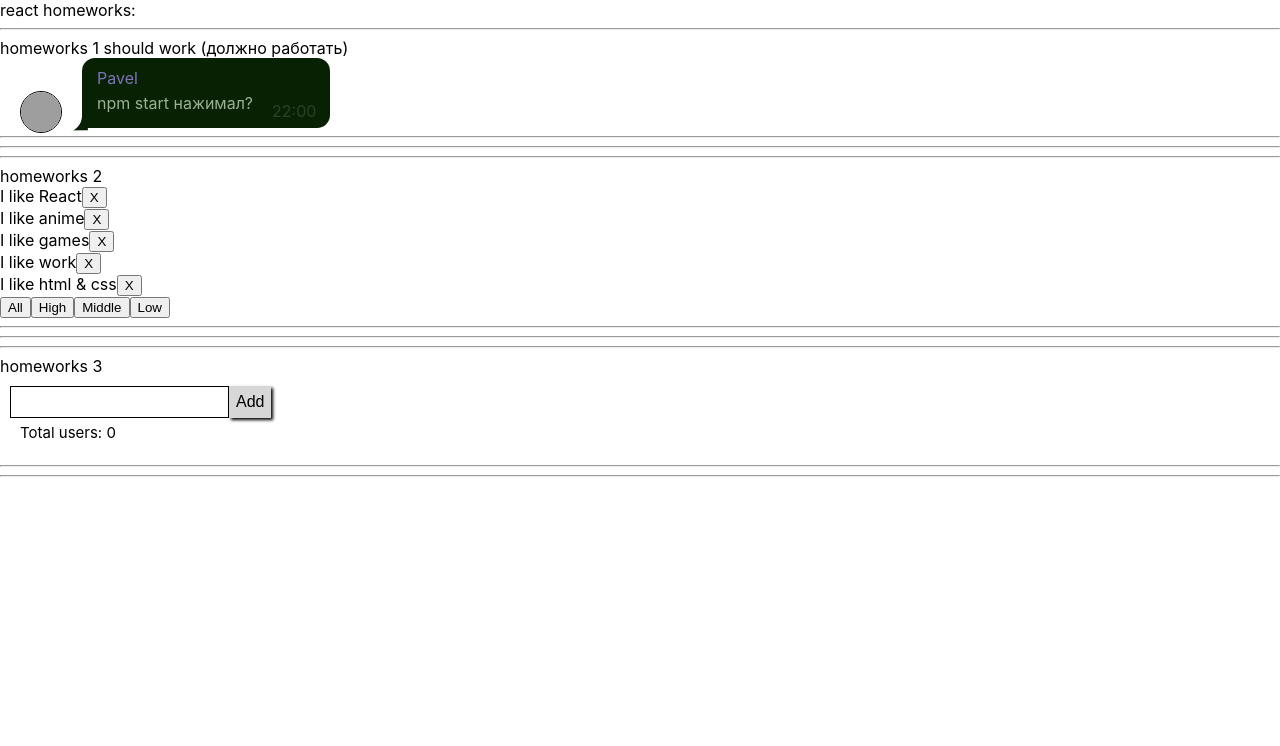
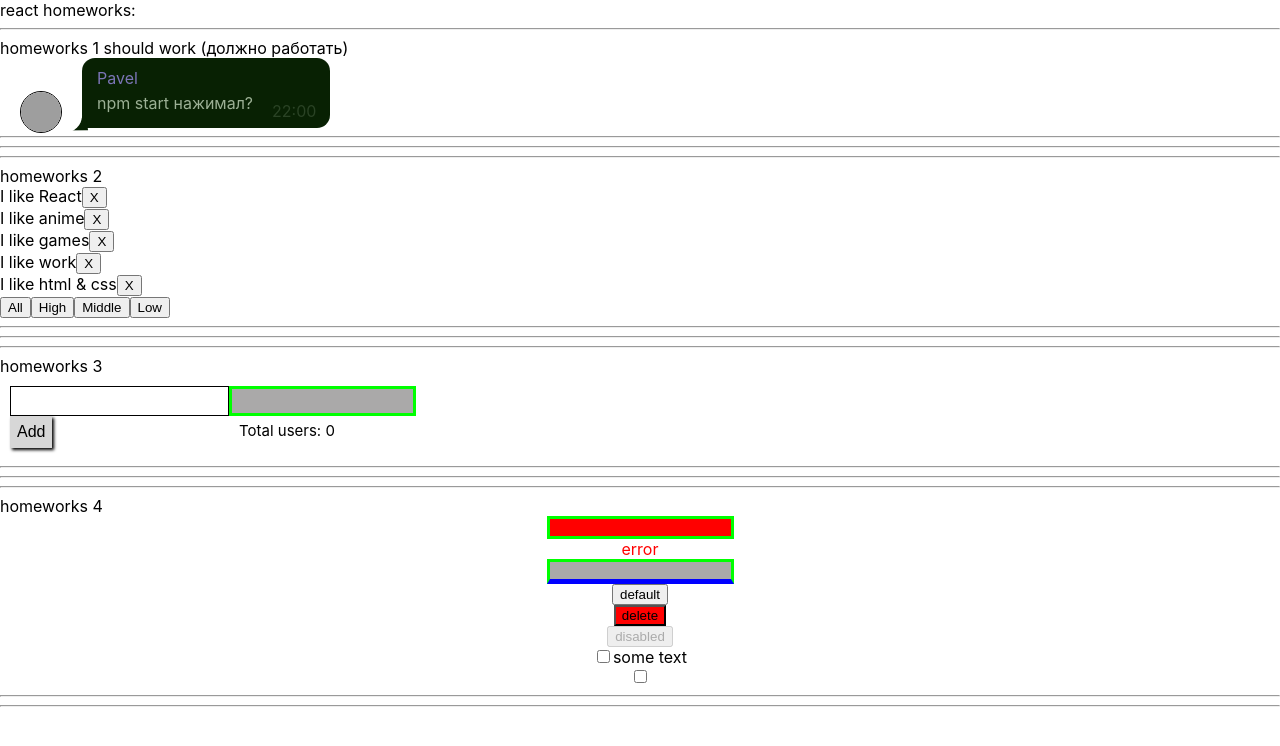
Before and after one commit to Lapa17/homeworks-lapa, a React (Create React App) app: page / in a window 1280 px wide. Shown: the top 746 px of the page. Built offline with nearby package versions, Linux system fonts and the light colour scheme; grey boxes are pictures that could not be loaded.

Commit message:
fixed bugs in hw4

```diff
--- a/src/p1-main/m1-ui/u1-app/App.tsx
+++ b/src/p1-main/m1-ui/u1-app/App.tsx
@@ -4,6 +4,7 @@ import HW1 from '../../../p2-homeworks/h1/HW1'
 import '../../../p2-homeworks/h1/Message.module.css'
 import HW2 from "../../../p2-homeworks/h2/HW2";
 import HW3 from '../../../p2-homeworks/h3/HW3';
+import HW4 from '../../../p2-homeworks/h4/HW4';
 
 function App() {
     return (
@@ -12,7 +13,7 @@ function App() {
             <HW1/>
             <HW2/>
             <HW3/>
-            {/*<HW4/>*/}
+            <HW4/>
             {/*<HW5/>*/}
 
         </div>
--- a/src/p2-homeworks/h3/Greeting.tsx
+++ b/src/p2-homeworks/h3/Greeting.tsx
@@ -1,4 +1,5 @@
 import React from 'react'
+import SuperInputText from '../h4/common/c1-SuperInputText/SuperInputText'
 import s from './Greeting.module.css'
 
 type GreetingPropsType = {
@@ -20,6 +21,7 @@ const Greeting: React.FC<GreetingPropsType> = (
     return (
         <div className={wrapperClass}>
             <input value={name} onChange={setNameCallback} className={inputClass}/>
+            <SuperInputText />
             <span className={errorClass}>{error}</span>
             <button onClick={addUser} className={s.addBtn}>Add</button>
             <span className={s.counter}>Total users: {totalUsers}</span>
--- a/src/p2-homeworks/h3/GreetingContainer.tsx
+++ b/src/p2-homeworks/h3/GreetingContainer.tsx
@@ -19,7 +19,8 @@ const GreetingContainer: React.FC<GreetingContainerPropsType> = ({users, addUser
     let newEror = error
 
     const setNameCallback = (e: any) => { // need to fix any
-        setName(e.currentTarget.value) // need to fix
+        setName(e.currentTarget.value)
+        setError('') // need to fix
     }
     const addUser = () => {
         if (name){
--- a/src/p2-homeworks/h4/common/c1-SuperInputText/SuperInputText.module.css
+++ b/src/p2-homeworks/h4/common/c1-SuperInputText/SuperInputText.module.css
@@ -1,6 +1,4 @@
-.superInput {
 
-}
 
 .errorInput {
     border: 3px solid lime;
@@ -10,3 +8,8 @@
 .error {
     color: red;
 }
+
+.superInput {
+    background: rgb(170, 169, 169);
+
+}
--- a/src/p2-homeworks/h4/common/c1-SuperInputText/SuperInputText.tsx
+++ b/src/p2-homeworks/h4/common/c1-SuperInputText/SuperInputText.tsx
@@ -39,8 +39,7 @@ const SuperInputText: React.FC<SuperInputTextPropsType> = (
     }
 
     const finalSpanClassName = `${s.error} ${spanClassName ? spanClassName : ''}`
-    const finalInputClassName = `${s.errorInput} ${className}` // need to fix with (?:) and s.superInput
-
+    const finalInputClassName = `${s.errorInput} ${className} ${!error ? s.superInput : ''}` // need to fix with (?:) and s.superInput
     return (
         <>
             <input
--- a/src/p2-homeworks/h4/common/c3-SuperCheckbox/SuperCheckbox.tsx
+++ b/src/p2-homeworks/h4/common/c3-SuperCheckbox/SuperCheckbox.tsx
@@ -20,7 +20,8 @@ const SuperCheckbox: React.FC<SuperCheckboxPropsType> = (
     }
 ) => {
     const onChangeCallback = (e: ChangeEvent<HTMLInputElement>) => {
-        // сделайте так чтоб работал onChange и onChangeChecked
+        onChange && onChange(e)
+        onChangeChecked && onChangeChecked(e.currentTarget.checked)
     }
 
     const finalInputClassName = `${s.checkbox} ${className ? className : ''}`
```
